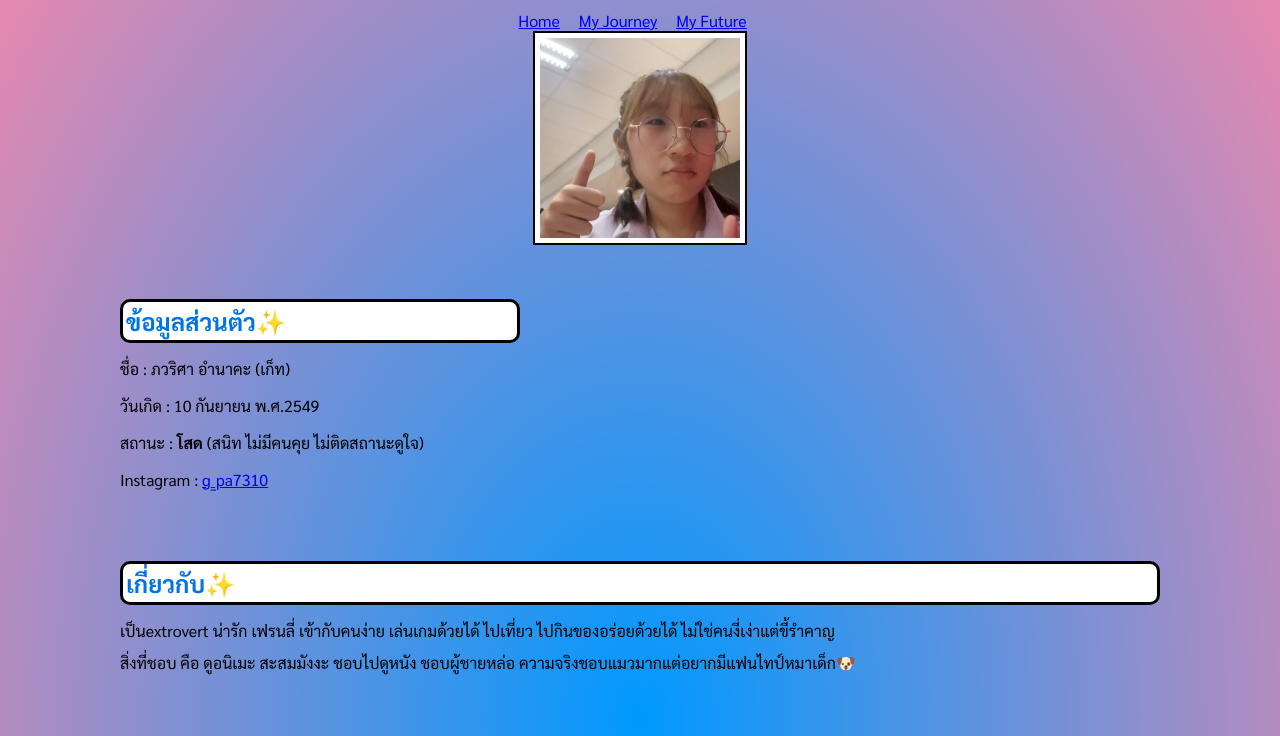
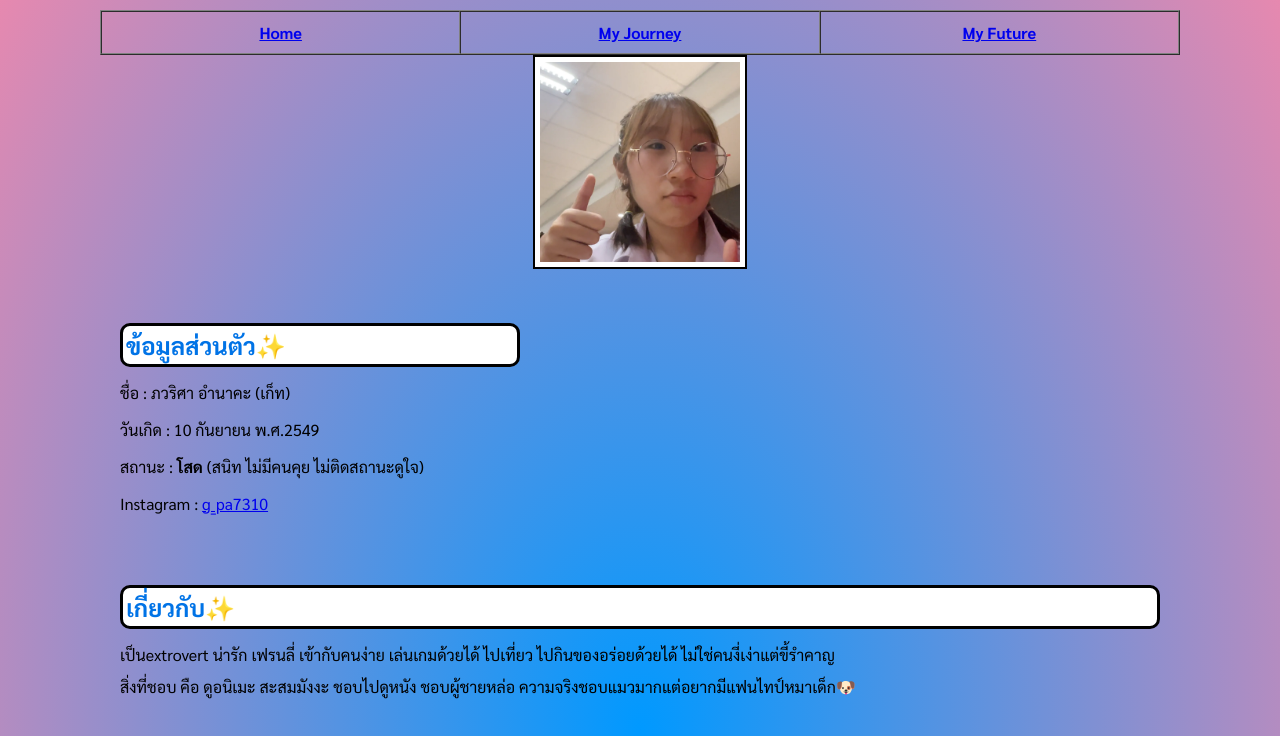
Before and after one commit to pawarisa-amnaka/6709616772_MyCSTUStory, a plain HTML site: page index.html in a window 1280 px wide. Shown: the part 181-917 px from the top of the page. Drawn offline with Linux system fonts and the light colour scheme.

Commit message:
link table

```diff
--- a/index.html
+++ b/index.html
@@ -11,11 +11,14 @@
 <body>
 
             <h1>My CSTU Story &#128187</h1>
-            <nev><center>
-                <a href="index.html" style="margin-right: 15px;">Home</a>
-                <a href="myjourney.html" style="margin-right: 15px;">My Journey</a>
-                <a href="myfuture.html" style="margin-right: 15px;">My Future</a>
-            </center></nev>
+
+                <table border="1" cellspacing="0" cellpadding="10" width="100%">
+                <tr><th width="33%">
+                <nev><center>
+                    <a href="index.html" >Home</a></th>
+                    <th width="33%"><a href="myjourney.html" >My Journey</a></th>
+                    <th width="33%"><a href="myfuture.html" >My Future</a></th>
+                </center></nev></tr></table>
 
 
     <div id="profile">
```
Also changed, not shown: myfuture.html (+7 -0 lines), myjourney.html (+9 -0 lines), mystyle.css (line endings or trailing spaces).
